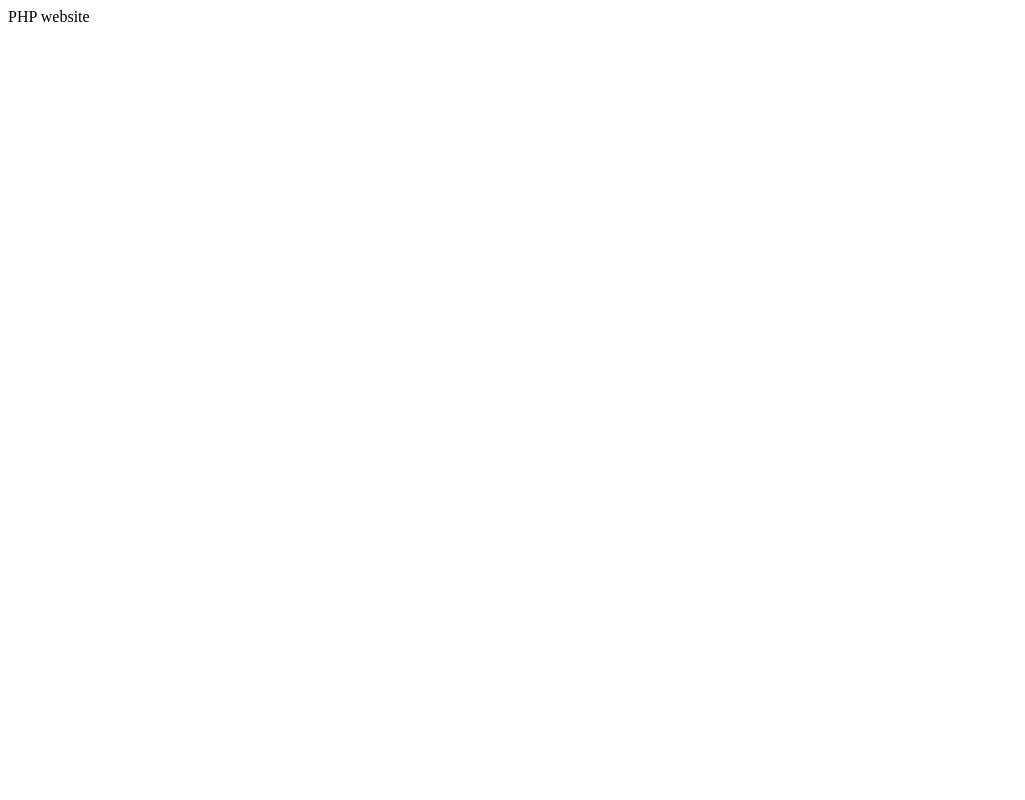
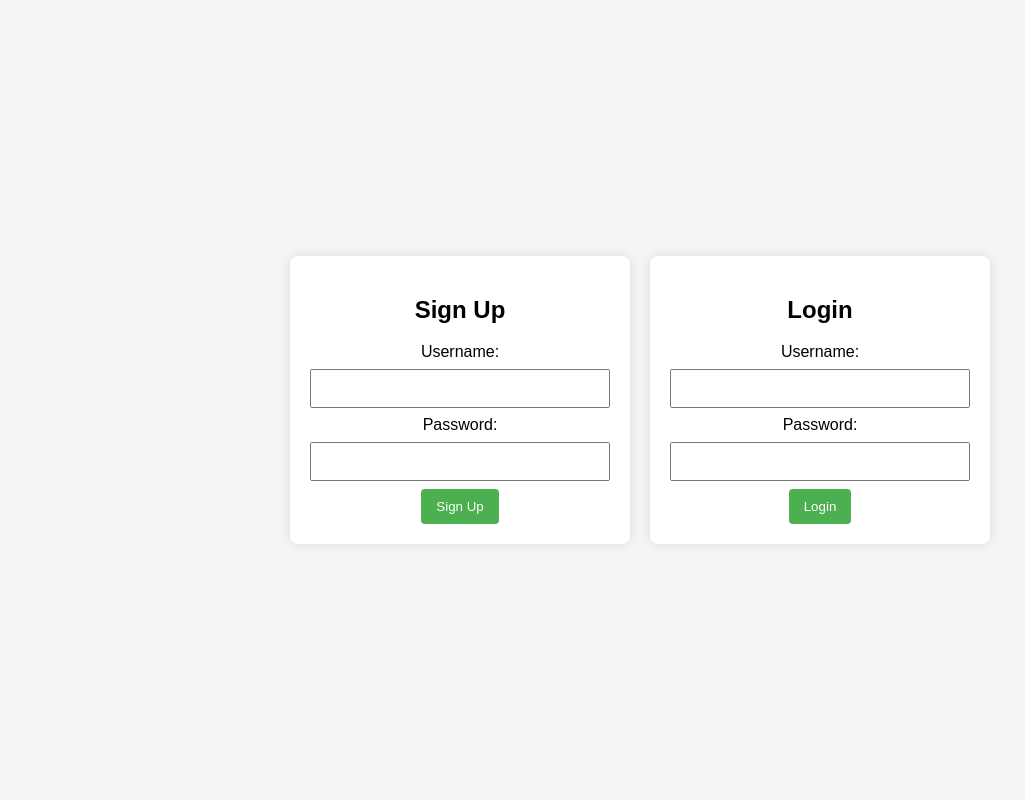
Before and after one commit to Mohammad10100/adminpanelphp, a PHP site: page / in a window 1280 px wide. Before the commit the part shown is almost empty. Shown: the whole page, without its empty margins (0-1025 px from the left). Run offline with PHP 8.4, Linux system fonts and the light colour scheme.

Commit message:
feat: login and signup form html structure

```diff
--- a/css/style.css
+++ b/css/style.css
@@ -0,0 +1,39 @@
+body {
+    font-family: Arial, sans-serif;
+    background-color: #f4f4f4;
+    margin: 0;
+    padding: 0;
+    display: flex;
+    align-items: center;
+    justify-content: center;
+    height: 100vh;
+}
+
+form {
+    background-color: #ffffff;
+    padding: 20px;
+    border-radius: 8px;
+    box-shadow: 0 0 10px rgba(0, 0, 0, 0.1);
+    width: 300px;
+    text-align: center;
+}
+
+input {
+    width: 100%;
+    padding: 10px;
+    margin: 8px 0;
+    box-sizing: border-box;
+}
+
+button {
+    background-color: #4caf50;
+    color: white;
+    padding: 10px 15px;
+    border: none;
+    border-radius: 4px;
+    cursor: pointer;
+}
+
+button:hover {
+    background-color: #45a049;
+}
--- a/index.php
+++ b/index.php
@@ -1,13 +1,39 @@
 <!DOCTYPE html>
 <html lang="en">
+
 <head>
     <meta charset="UTF-8">
     <meta name="viewport" content="width=device-width, initial-scale=1.0">
     <title>Admin Panel</title>
+    <style>
+        <?php include './css/style.css' ?>
+    </style>
 </head>
+
 <body>
-    <?php
-    echo "PHP website"
-    ?>
+
+    <form id="signupForm" action="./auth/signup.php" method="POST">
+        <h2>Sign Up</h2>
+        <label for="signupUsername">Username:</label>
+        <input type="text" name="username" required>
+
+        <label for="signupPassword">Password:</label>
+        <input type="password" name="password" required>
+
+        <button type="submit">Sign Up</button>
+    </form>
+
+    <form id="loginForm" action="./auth/login.php" method="POST" style="margin-left: 20px;">
+        <h2>Login</h2>
+        <label for="loginUsername">Username:</label>
+        <input type="text"  name="username" required>
+
+        <label for="loginPassword">Password:</label>
+        <input type="password" name="password" required>
+
+        <button type="submit">Login</button>
+    </form>
+
 </body>
+
 </html>
```
